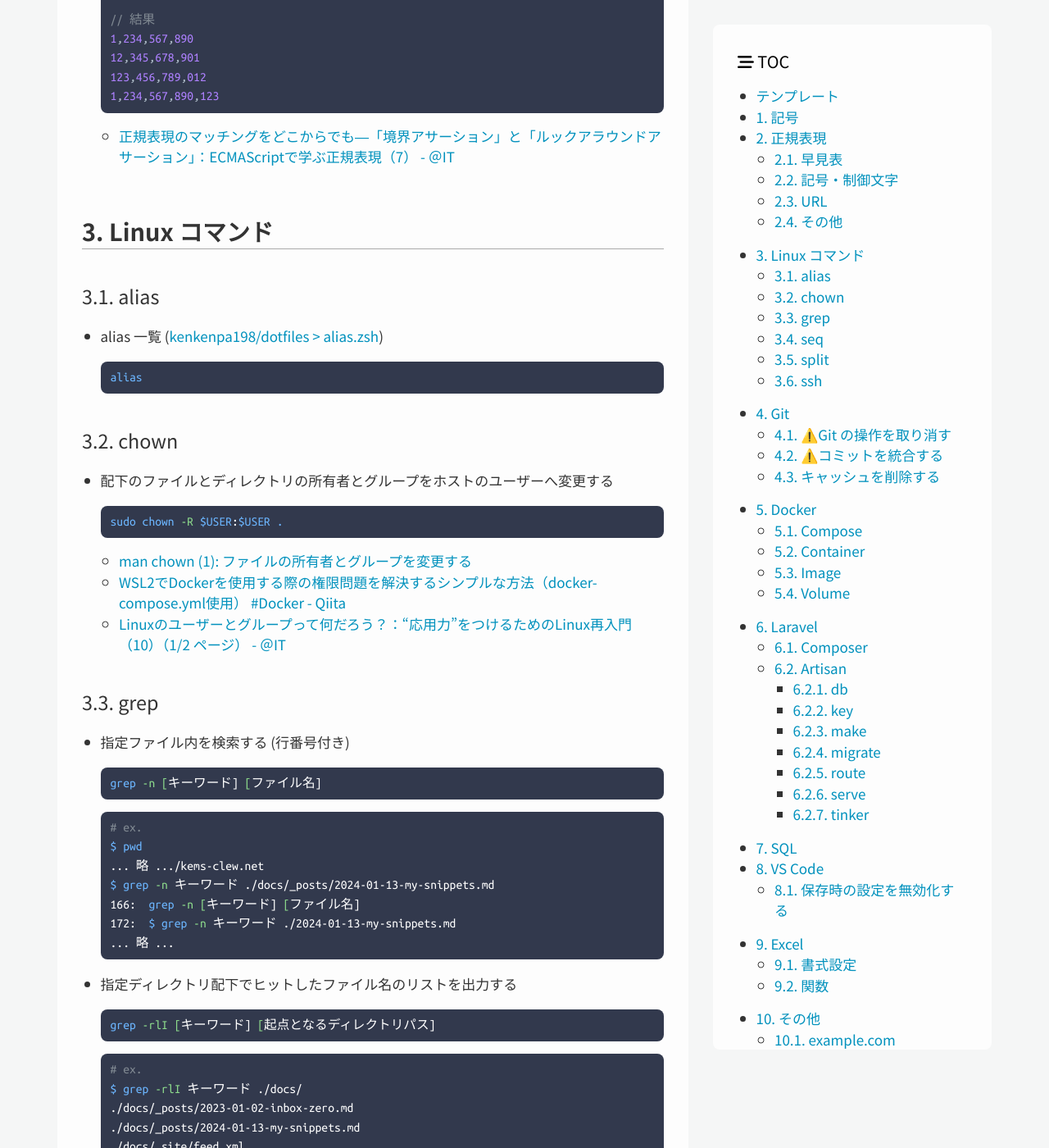
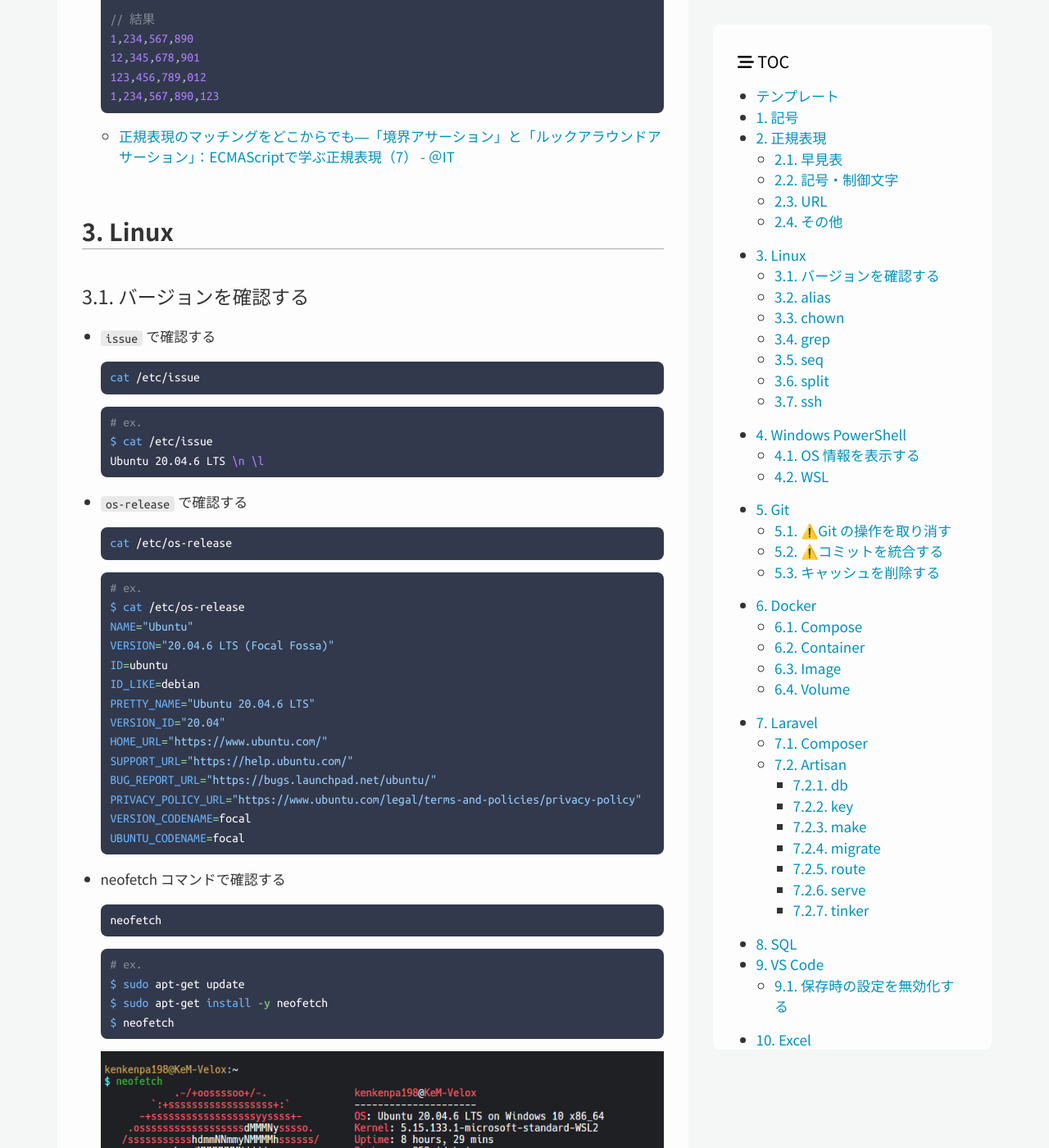
Before and after one commit to kenkenpa198/kems-clew.net, a Jekyll site: the page built from docs/_posts/2024-01-13-my-snippets.md, in a window 1280 px wide and 1400 px high, scrolled down 2775 px. Shown: the whole window at 82% size. Built offline with Jekyll 4.4.1, drawn with Linux system fonts in a browser that asks for light colours; nearby versions of some CDN libraries; some of the changed text lies outside the part shown.

Commit message:
[update]update my-snippets.md

````diff
--- a/docs/_posts/2024-01-13-my-snippets.md
+++ b/docs/_posts/2024-01-13-my-snippets.md
@@ -135,9 +135,61 @@
 
   - [正規表現のマッチングをどこからでも―「境界アサーション」と「ルックアラウンドアサーション」：ECMAScriptで学ぶ正規表現（7） - ＠IT](https://atmarkit.itmedia.co.jp/ait/articles/2207/15/news002.html)
 
-## 3. Linux コマンド
+## 3. Linux
 
-### 3.1. alias
+### 3.1. バージョンを確認する
+
+- `issue` で確認する
+
+  ```shell
+  cat /etc/issue
+  ```
+
+  ```shell
+  # ex.
+  $ cat /etc/issue
+  Ubuntu 20.04.6 LTS \n \l
+  ```
+
+- `os-release` で確認する
+
+  ```shell
+  cat /etc/os-release
+  ```
+
+  ```shell
+  # ex.
+  $ cat /etc/os-release
+  NAME="Ubuntu"
+  VERSION="20.04.6 LTS (Focal Fossa)"
+  ID=ubuntu
+  ID_LIKE=debian
+  PRETTY_NAME="Ubuntu 20.04.6 LTS"
+  VERSION_ID="20.04"
+  HOME_URL="https://www.ubuntu.com/"
+  SUPPORT_URL="https://help.ubuntu.com/"
+  BUG_REPORT_URL="https://bugs.launchpad.net/ubuntu/"
+  PRIVACY_POLICY_URL="https://www.ubuntu.com/legal/terms-and-policies/privacy-policy"
+  VERSION_CODENAME=focal
+  UBUNTU_CODENAME=focal
+  ```
+
+- neofetch コマンドで確認する
+
+  ```shell
+  neofetch
+  ```
+
+  ```shell
+  # ex.
+  $ sudo apt-get update
+  $ sudo apt-get install -y neofetch
+  $ neofetch
+  ```
+
+  ![neofetch]({{ baseurl | append: "/assets/notes/2024-01-13-my-snippets/neofetch.png" | relative_url }})
+
+### 3.2. alias
 
 - alias 一覧 ([kenkenpa198/dotfiles > alias.zsh](https://github.com/kenkenpa198/dotfiles/blob/main/zsh/rc/alias.zsh))
 
@@ -145,7 +197,7 @@
   alias
   ```
 
-### 3.2. chown
+### 3.3. chown
 
 - 配下のファイルとディレクトリの所有者とグループをホストのユーザーへ変更する
 
@@ -157,7 +209,7 @@
   - [WSL2でDockerを使用する際の権限問題を解決するシンプルな方法（docker-compose.yml使用） #Docker - Qiita](https://qiita.com/twu_go/items/a449e3006bd74fc7d10d)
   - [Linuxのユーザーとグループって何だろう？：“応用力”をつけるためのLinux再入門（10）（1/2 ページ） - ＠IT](https://atmarkit.itmedia.co.jp/ait/articles/1706/02/news014.html)
 
-### 3.3. grep
+### 3.4. grep
 
 - 指定ファイル内を検索する (行番号付き)
 
@@ -207,7 +259,7 @@
 
   - [man grep (1): パターンにマッチする行を表示する](https://ja.manpages.org/grep#)
 
-### 3.4. seq
+### 3.5. seq
 
 - 指定範囲の数値をゼロ埋めで出力
 
@@ -221,7 +273,7 @@
   seq -f %04g 30
   ```
 
-### 3.5. split
+### 3.6. split
 
   - CSV ファイルを 100 行単位で分割する
 
@@ -230,7 +282,7 @@
     split -l 100 -d --additional-suffix=.csv ./filename.csv split/filename
     ```
 
-### 3.6. ssh
+### 3.7. ssh
 
 - SSH 接続
 
@@ -238,12 +290,71 @@
   ssh {ユーザー名}@{接続先の IP アドレス} -p {ポート番号}
   ```
 
-## 4. Git
+## 4. Windows PowerShell
+
+### 4.1. OS 情報を表示する
+
+- Get-WmiObject コマンドで確認する
+
+  ```powershell
+  Get-WmiObject Win32_OperatingSystem
+  ```
+
+  ```powershell
+  # ex.
+  PS > Get-WmiObject Win32_OperatingSystem
+
+
+  SystemDirectory : C:\WINDOWS\system32
+  Organization    :
+  BuildNumber     : 22631
+  RegisteredUser  : kenkenpa198
+  SerialNumber    : *****-*****-*****-*****
+  Version         : 10.0.22631
+  ```
+
+### 4.2. WSL
+
+- WSL のバージョン情報を表示する
+
+  ```powershell
+  wsl --version
+  ```
+
+  ```powershell
+  # ex.
+  PS > wsl -v
+  WSL バージョン: 2.0.14.0
+  カーネル バージョン: 5.15.133.1-1
+  WSLg バージョン: 1.0.59
+  MSRDC バージョン: 1.2.4677
+  Direct3D バージョン: 1.611.1-81528511
+  DXCore バージョン: 10.0.25131.1002-220531-1700.rs-onecore-base2-hyp
+  Windows バージョン: 10.0.22631.3235
+  ```
+
+- ディストリビューション一覧と詳細情報を表示する
+
+  ```powershell
+  wsl -l -v
+  ```
+
+  ```powershell
+  # ex.
+  PS > wsl -l -v
+    NAME                   STATE           VERSION
+  * Ubuntu                 Running         2
+    Arch                   Running         2
+    docker-desktop         Stopped         2
+    docker-desktop-data    Stopped         2
+  ```
+
+## 5. Git
 
 - ⚠️: 対象コミットの歴史を改変する操作。
   - **リモートブランチへプッシュ済みの場合、無断で行わないこと** 。
 
-### 4.1. ⚠️Git の操作を取り消す
+### 5.1. ⚠️Git の操作を取り消す
 
 ```shell
 # 1. git reflog で操作履歴を出力する
@@ -270,7 +381,7 @@
 - [第6話 git reset 3種類をどこよりもわかりやすい図解で解説！【連載】マンガでわかるGit ～コマンド編～ - itstaffing エンジニアスタイル](https://www.r-staffing.co.jp/engineer/entry/20191129_1)
 - [第7話 間違えて reset しちゃった？git reflogで元どおり【連載】マンガでわかるGit ～コマンド編～ - itstaffing エンジニアスタイル](https://www.r-staffing.co.jp/engineer/entry/20191227_1)
 
-### 4.2. ⚠️コミットを統合する
+### 5.2. ⚠️コミットを統合する
 
 (1) のコミットを (2) へ統合する場合の対応手順。
 
@@ -318,7 +429,7 @@
 
 ※ 実行しているコマンド `$ gll` は [git log のエイリアス](https://github.com/kenkenpa198/dotfiles/blob/fe695c145ec1c6b35849622cc3b26703d0ef5700/zsh/rc/alias.zsh#L100) 。
 
-### 4.3. キャッシュを削除する
+### 5.3. キャッシュを削除する
 
 [kenkenpa198/dotfiles](https://github.com/kenkenpa198/dotfiles?tab=readme-ov-file#git-%E3%81%AE%E3%82%AD%E3%83%A3%E3%83%83%E3%82%B7%E3%83%A5%E5%89%8A%E9%99%A4%E6%89%8B%E9%A0%86) にも記載しているもの。
 
@@ -353,7 +464,7 @@
   - [--cached](https://git-scm.com/docs/git-rm#Documentation/git-rm.txt---cached)
 - [git-rm – Git コマンドリファレンス（日本語版）](https://tracpath.com/docs/git-rm/)
 
-## 5. Docker
+## 6. Docker
 
 ```shell
 $ docker --version
@@ -372,7 +483,7 @@
   docker pull [OPTIONS] NAME[:TAG|@DIGEST]
   ```
 
-### 5.1. Compose
+### 6.1. Compose
 
 - サービスをビルドする
 
@@ -525,7 +636,7 @@
   ✔ Image discordbot-mdn-main:latest  Removed        0.1s
   ```
 
-### 5.2. Container
+### 6.2. Container
 
 - Docker コンテナを一覧表示する
 
@@ -542,7 +653,7 @@
   cbcb7cd20a54   postgres:11-alpine   "docker-entrypoint.s…"   3 days ago   Up 3 hours   0.0.0.0:5432->5432/tcp             docker-database-1
   ```
 
-### 5.3. Image
+### 6.3. Image
 
 - Docker イメージを一覧表示する
 
@@ -567,7 +678,7 @@
 
   - [docker imagesに表示される＜none＞を消す。dangling \| codechord](https://codechord.com/2019/08/docker-images-none-dangling/)
 
-### 5.4. Volume
+### 6.4. Volume
 
 - ボリューム一覧を表示する
 
@@ -596,7 +707,7 @@
   DRIVER    VOLUME NAME
   ```
 
-## 6. Laravel
+## 7. Laravel
 
 ```shell
 $ php --version
@@ -609,7 +720,7 @@
 Composer version 2.6.6 2023-12-08 18:32:26
 ```
 
-### 6.1. Composer
+### 7.1. Composer
 
 - `composer.json` を使用してライブラリをインストールする
 
@@ -627,9 +738,9 @@
 
   - [Command-line interface / Commands - Composer](https://getcomposer.org/doc/03-cli.md#dump-autoload-dumpautoload)
 
-### 6.2. Artisan
+### 7.2. Artisan
 
-#### 6.2.1. db
+#### 7.2.1. db
 
 - シーダーを実行する
 
@@ -659,7 +770,7 @@
   (3 rows)
   ```
 
-#### 6.2.2. key
+#### 7.2.2. key
 
 - アプリケーションの暗号化キーを設定する
 
@@ -669,7 +780,7 @@
 
   - [暗号化 10.x Laravel](https://readouble.com/laravel/10.x/ja/encryption.html)
 
-#### 6.2.3. make
+#### 7.2.3. make
 
 - コントローラークラスを作成する
 
@@ -771,7 +882,7 @@
   -rw-r--r-- 1 1000 1000 2509 Feb 14 13:38 TaskTest.php
   ```
 
-#### 6.2.4. migrate
+#### 7.2.4. migrate
 
 - マイグレーションを実行する
 
@@ -805,7 +916,7 @@
   ...
   ```
 
-#### 6.2.5. route
+#### 7.2.5. route
 
 - ルーティングの定義を一覧表示する
 
@@ -851,7 +962,7 @@
   +--------+----------+-----------------------------------+------------------+------------------------------------------------------------------------+---------------------------------------------+
   ```
 
-#### 6.2.6. serve
+#### 7.2.6. serve
 
 - Web サーバーを起動する
 
@@ -868,7 +979,7 @@
   # Access to http://localhost:8000
   ```
 
-#### 6.2.7. tinker
+#### 7.2.7. tinker
 
 - メソッドを実行する
 
@@ -897,14 +1008,14 @@
   = "select * from "tasks" where "folder_id" = ?"
   ```
 
-## 7. SQL
+## 8. SQL
 
 - [標準 SQL 集]({% post_url 2022-11-24-sql-standard %})
 - [自作 SQL 集]({% post_url 2022-11-24-sql-made-by-me %})
 
-## 8. VS Code
+## 9. VS Code
 
-### 8.1. 保存時の設定を無効化する
+### 9.1. 保存時の設定を無効化する
 
 ```json
 {
@@ -922,9 +1033,9 @@
 
 他者が作成したコードをそのまま保存したいときに配置する。
 
-## 9. Excel
+## 10. Excel
 
-### 9.1. 書式設定
+### 10.1. 書式設定
 
 - YYYY-MM-DD hh:mm:ss 形式 (ゼロ埋め) で表示
 
@@ -932,7 +1043,7 @@
   YYYY-MM-DD hh:mm:ss
   ```
 
-### 9.2. 関数
+### 10.2. 関数
 
 - 縦に連番を振る
 
@@ -956,9 +1067,9 @@
 
   - [Excelの表でシート名を利用するのに毎度手動でコピペする修行は不要！ 関数で取得する方法 - 残業を減らす！Officeテクニック - 窓の杜](https://forest.watch.impress.co.jp/docs/serial/offitech/1453353.html)
 
-## 10. その他
+## 11. その他
 
-### 10.1. example.com
+### 11.1. example.com
 
 - example.com
 
@@ -977,7 +1088,7 @@
   - [example.com](https://example.com/)
   - [example.com - Wikipedia](https://ja.wikipedia.org/wiki/Example.com)
 
-### 10.2. Google 検索
+### 11.2. Google 検索
 
 - サイト内検索
 
````
Also changed, not shown: other parts of docs/_posts/2024-01-13-my-snippets.md (+1 -1 lines), docs/assets/notes/2024-01-13-my-snippets/neofetch.png (added).
